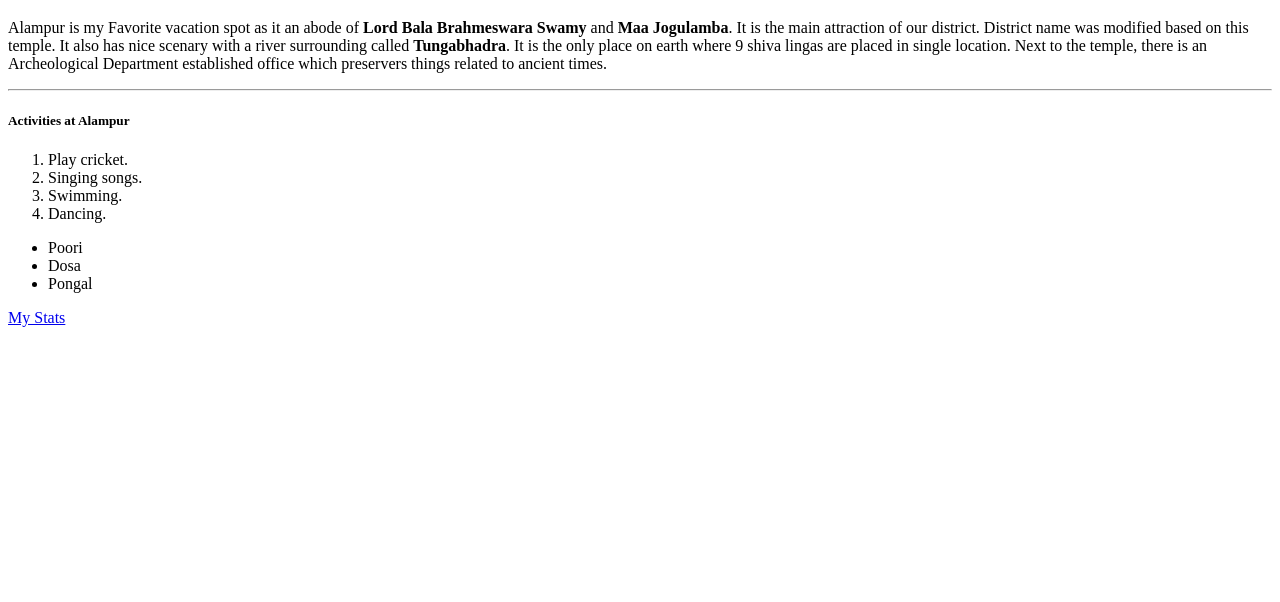
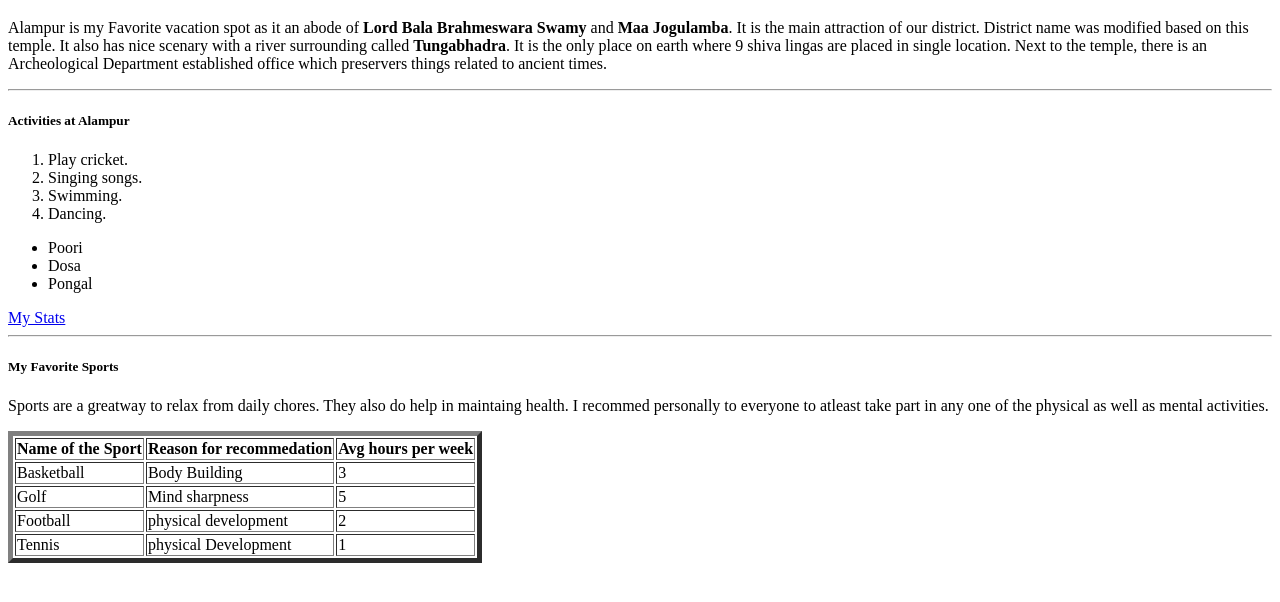
Before and after one commit to 44-563-WebApps-F23/44563-webapps-f23-assignment3-JameerBabu, a plain HTML site: page index.html in a window 1280 px wide. Shown: the part 100-702 px from the top of the page. Drawn offline with Linux system fonts and the light colour scheme.

Commit message:
section 8

```diff
--- a/index.html
+++ b/index.html
@@ -4,6 +4,7 @@
     <meta charset="UTF-8">
     <meta name="viewport" content="width=device-width, initial-scale=1.0">
     <title>Jameer-Webapps-Lab3-HTML</title>
+
 </head>
 <body>
     <h1> Jameer Babu, Pinjari </h1>
@@ -37,5 +38,41 @@
 
     <a href="https://github.com/44-563-WebApps-F23/44563-webapps-f23-assignment3-JameerBabu/blob/main/mystats.html">My Stats</a>
 
+    <hr></hr>
+
+    <h5>
+        My Favorite Sports
+    </h5>
+
+    <p> Sports are a greatway to relax from daily chores. They also do help in maintaing health. I recommed personally to everyone to atleast take part in any one of the physical as well as mental activities. </p>
+
+    <table border="5">
+        <tr>
+            <th>Name of the Sport</th>
+            <th>Reason for recommedation</th>
+            <th>Avg hours per week</th>
+        </tr>
+        <tr>
+            <td>Basketball</td>
+            <td>Body Building</td>
+            <td>3</td>
+        </tr>
+        <tr>
+            <td>Golf</td>
+            <td>Mind sharpness</td>
+            <td>5</td>
+        </tr>
+        <tr>
+            <td>Football</td>
+            <td>physical development</td>
+            <td>2</td>
+        </tr>
+        <tr>
+            <td>Tennis</td>
+            <td>physical Development</td>
+            <td>1</td>
+        </tr>
+    </table>
+
 </body>
 </html>
```
